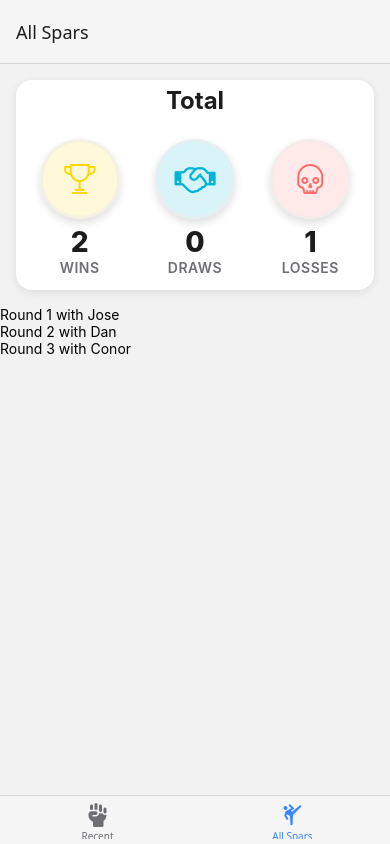
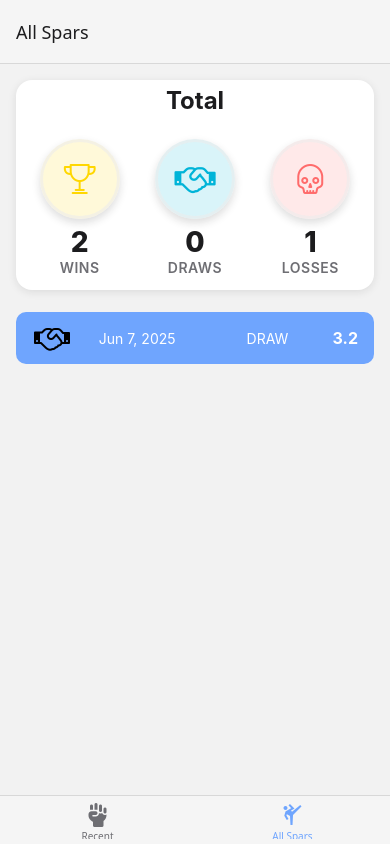
Before and after one commit to AaradhyaGitHub/ReactNative, a React Native app in the folder FlowBook/: screen /AllSpars in a window 390 px wide. Built offline with nearby package versions, Linux system fonts and the light colour scheme.

Commit message:
Added SparItems and design

```diff
--- /dev/null
+++ b/FlowBook/components/MovesDisplay/SparItems.jsx
@@ -0,0 +1,76 @@
+import React from "react";
+import { StyleSheet, Text, View, Pressable } from "react-native";
+import SimpleLineIcons from "@expo/vector-icons/SimpleLineIcons";
+import FontAwesome from "@expo/vector-icons/FontAwesome";
+import Ionicons from "@expo/vector-icons/Ionicons";
+
+// Optional: Your app's color constants
+import Colors from "../../constants/Colors";
+
+// Function to return result icon
+function renderResultIcon(result) {
+  switch (result) {
+    case "won":
+      return <SimpleLineIcons name="trophy" size={28} color="#FFD700" />;
+    case "lost":
+      return <Ionicons name="skull-outline" size={28} color="#FF5C5C" />;
+    case "draw":
+      return <FontAwesome name="handshake-o" size={28} color="#000000" />;
+    default:
+      return null;
+  }
+}
+
+
+// Format date nicely
+function formatDate(date) {
+  return new Date(date).toLocaleDateString("en-US", {
+    month: "short",
+    day: "numeric",
+    year: "numeric",
+  });
+}
+
+// Main component
+export default function SparItems({ result, date, rating }) {
+  return (
+    <Pressable>
+      <View style={styles.root}>
+        <View style={styles.iconBox}>{renderResultIcon(result)}</View>
+        <Text style={styles.text}>{formatDate(date)}</Text>
+        <Text style={styles.text}>{result.toUpperCase()}</Text>
+        <Text style={styles.belt}>{rating}</Text>
+      </View>
+    </Pressable>
+  );
+}
+
+const styles = StyleSheet.create({
+  root: {
+    flexDirection: "row",
+    alignItems: "center",
+    justifyContent: "space-between",
+    paddingVertical: 12,
+    paddingHorizontal: 16,
+    backgroundColor: Colors.primary,
+    borderRadius: 10,
+    marginVertical: 6,
+    elevation: 2,
+  },
+  iconBox: {
+    width: 40,
+    alignItems: "center",
+  },
+  text: {
+    flex: 1,
+    textAlign: "center",
+    fontSize: 14,
+    color: '#ffffff',
+  },
+  belt: {
+    fontSize: 16,
+    fontWeight: "bold",
+    color: '#ffffff',
+
+  },
+});
--- a/FlowBook/components/MovesDisplay/SparSummary.jsx
+++ b/FlowBook/components/MovesDisplay/SparSummary.jsx
@@ -7,6 +7,7 @@ import FontAwesome from "@expo/vector-icons/FontAwesome";
 import Ionicons from "@expo/vector-icons/Ionicons";
 
 import Colors from "../../constants/Colors";
+import SparItems from "./SparItems";
 
 export default function SparSummary({ spars, periodName }) {
   const sparStats = spars.reduce(
@@ -79,16 +80,15 @@ export default function SparSummary({ spars, periodName }) {
             "rgba(255, 107, 107, 0.15)"
           )}
         </View>
-
-        {/* Recent Activity Section */}
       </View>
+      <SparItems result="draw" date={new Date()} rating="3.2" />
     </View>
   );
 }
 
 const styles = StyleSheet.create({
   container: {
-    padding: 16
+    padding: 16,
   },
   card: {
     backgroundColor: Colors.card,
@@ -101,7 +101,9 @@ const styles = StyleSheet.create({
     },
     shadowOpacity: 0.1,
     shadowRadius: 8,
-    elevation: 4
+    elevation: 4,
+    marginBottom: 16
+
   },
   header: {
     alignItems: "center",
@@ -138,7 +140,7 @@ const styles = StyleSheet.create({
       height: 4
     },
     shadowOpacity: 0.15,
-    shadowRadius: 8,
+    shadowRadius: 8
   },
   statNumber: {
     fontSize: 28,
--- a/FlowBook/components/MovesDisplay/SparsDisplay.jsx
+++ b/FlowBook/components/MovesDisplay/SparsDisplay.jsx
@@ -31,7 +31,6 @@ export default function SparsDisplay({ spars, sparsPeriod }) {
   return (
     <View>
       <SparSummary periodName={sparsPeriod} spars={DUMMY_SPARS} />
-      <SparLogs spars={DUMMY_SPARS} />
     </View>
   );
 }
--- a/FlowBook/constants/Colors.js
+++ b/FlowBook/constants/Colors.js
@@ -3,7 +3,7 @@ const Colors = {
   background: "#F5F5F5",
   textPrimary: "#1C1C1E",
   textSecondary: "#6E6E73",
-  primary: "#3A86FF",
+  primary: "#6fa5fe",
   secondary: "#FFBE0B",
   border: "#D1D1D6",
   card: "#FFFFFF",
```
